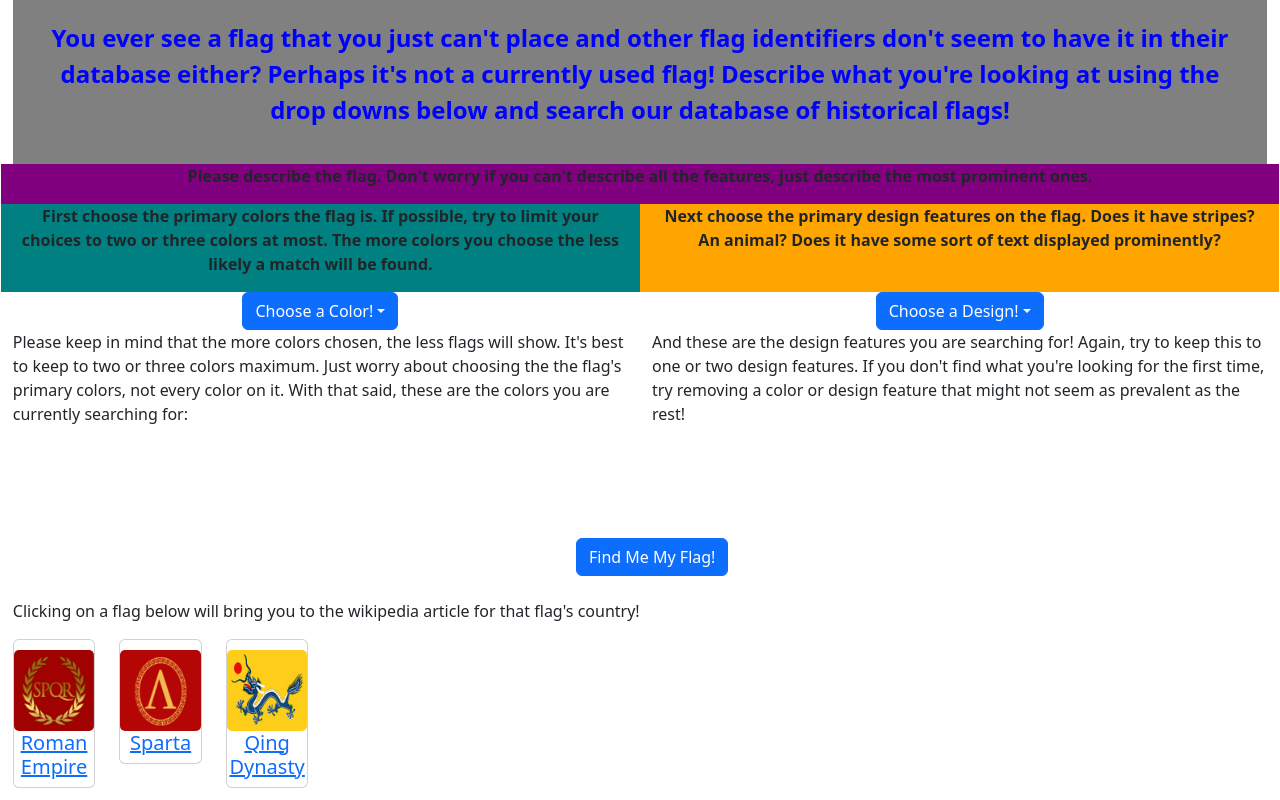
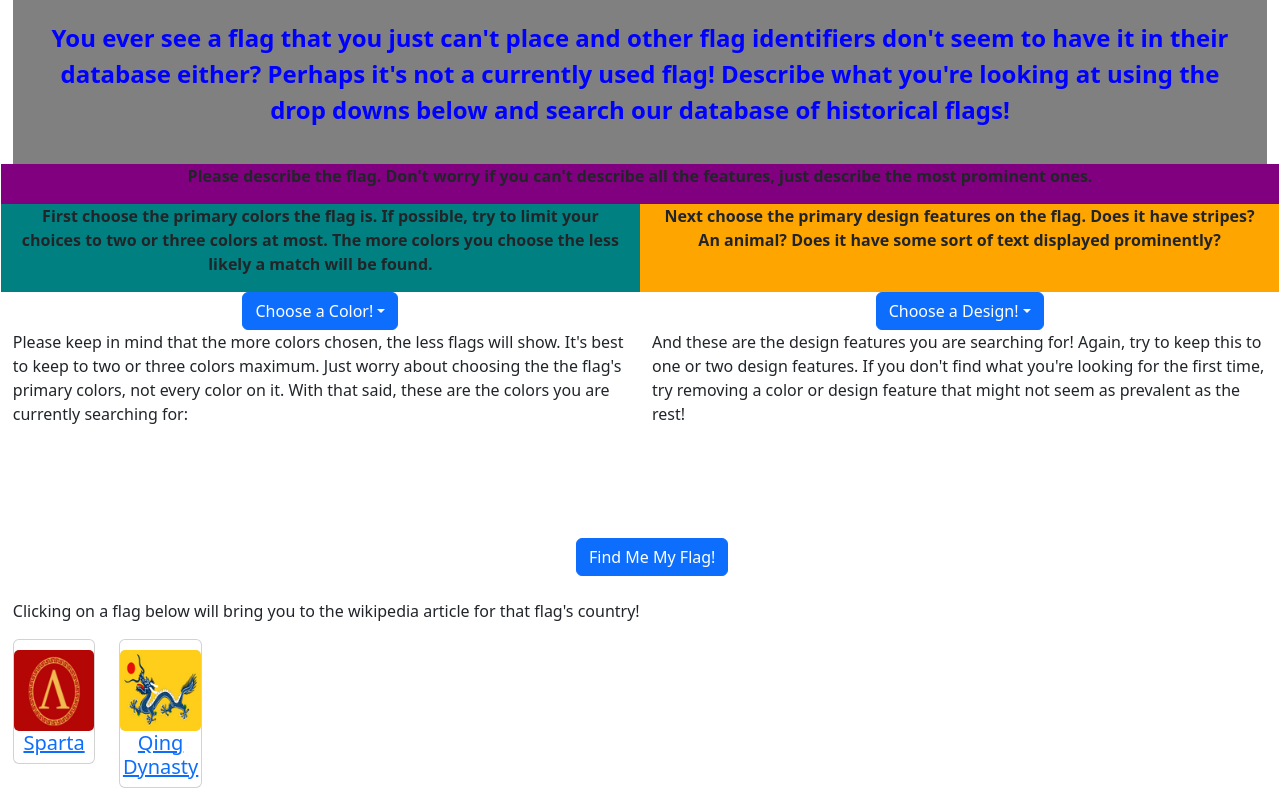
Before and after one commit to CyrusAnakii/flags, a React (Create React App) app: page / in a window 1280 px wide. Both pictures are taken after a click on the button "Find Me My Flag!". Built offline with nearby package versions, Linux system fonts and the light colour scheme.

Commit message:
Prototyped Search by Yellow Color

```diff
--- a/src/components/Finder.js
+++ b/src/components/Finder.js
@@ -1,9 +1,15 @@
 import { Card } from "react-bootstrap";
 import flagArray from "../MasterList";
 import { createRoot } from "react-dom/client";
+import yellowState from "./HomePage";
 
 function Finder() {
-  const flagParade = flagArray.map((result) => (
+  if (yellowState) {
+    const yellowResults = flagArray.filter((e) => {
+      return e.colors.includes("Yellow");
+    });
+    console.log(yellowResults);
+    const flagParade = yellowResults.map((result) => (
       <div className="col-1">
         <Card key={result.id}>
           <Card.Link href={result.link}>
@@ -17,5 +23,22 @@ function Finder() {
     const root = createRoot(container);
     root.render(flagParade);
   }
+}
+
+// function Finder() {
+//   const flagParade = flagArray.map((result) => (
+//     <div className="col-1">
+//       <Card key={result.id}>
+//         <Card.Link href={result.link}>
+//           <Card.Img src={result.image} className="mx-auto" />
+//           <Card.Title className="text-center">{result.name}</Card.Title>
+//         </Card.Link>
+//       </Card>
+//     </div>
+//   ));
+//   const container = document.getElementById("space");
+//   const root = createRoot(container);
+//   root.render(flagParade);
+// }
 
 export default Finder;
```
Also changed, not shown: 1 other file (tests, documents, lock files or other folders). Lines whose indentation alone changed are shown as unchanged.
